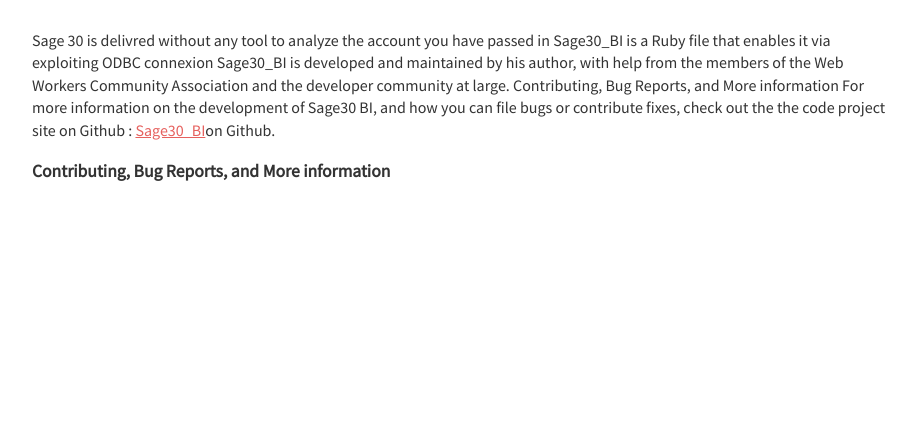
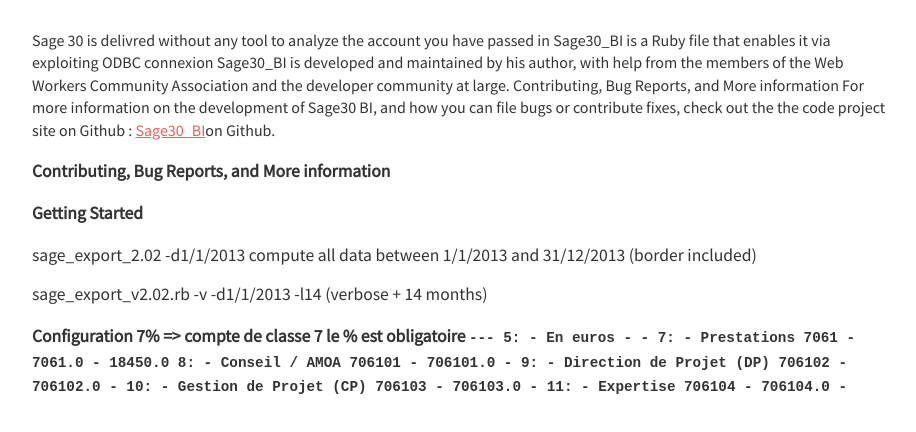
Before and after one commit to Tindome/sage30_bi, a plain HTML site: page index.html in a window 1280 px wide. Shown: the part 204-636 px from the top of the page, without its empty margins (176-1092 px from the left). Drawn offline with Linux system fonts and the light colour scheme.

Commit message:
Update index.html

```diff
--- a/index.html
+++ b/index.html
@@ -179,7 +179,45 @@ Contributing, Bug Reports, and More information
 For more information on the development of Sage30 BI, and how you can file bugs or contribute fixes, check out the the code project site on Github : <a href="https://github.com/tindome/sage30_bi">Sage30_BI</a>on Github.
 		<h3 id="contributing">Contributing, Bug Reports, and More information</h3>
 
+		<h3 id="getting-started">Getting Started</h3>
+	<p>
+	sage_export_2.02 -d1/1/2013 compute all data between 1/1/2013 and 31/12/2013 (border included)
+	</p>
+	<p>sage_export_v2.02.rb -v -d1/1/2013 -l14 (verbose + 14 months)</p>
 
+
+		<h3 id="cfg-file">Configuration
+		7% => compte de classe 7 le % est obligatoire
+
+
+	<code>
+		---
+5:
+- En euros
+-
+-
+7:
+- Prestations 7061
+- 7061.0
+- 18450.0
+8:
+- Conseil / AMOA 706101
+- 706101.0
+-
+9:
+- Direction de Projet (DP) 706102
+- 706102.0
+-
+10:
+- Gestion de Projet (CP)  706103
+- 706103.0
+-
+11:
+- Expertise  706104
+- 706104.0
+-
+
+	</code>
 
   </body>
 </html>
```
